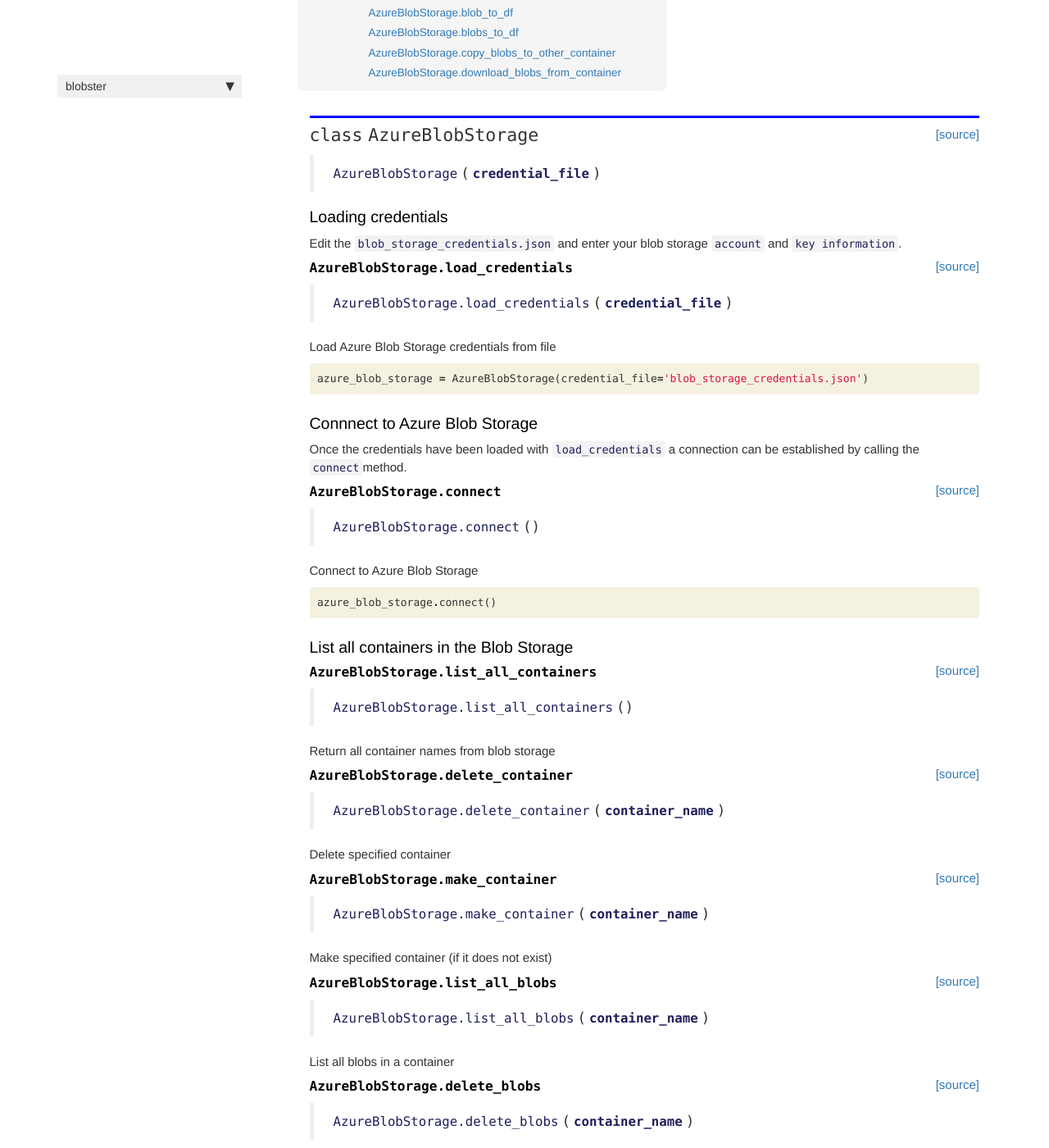
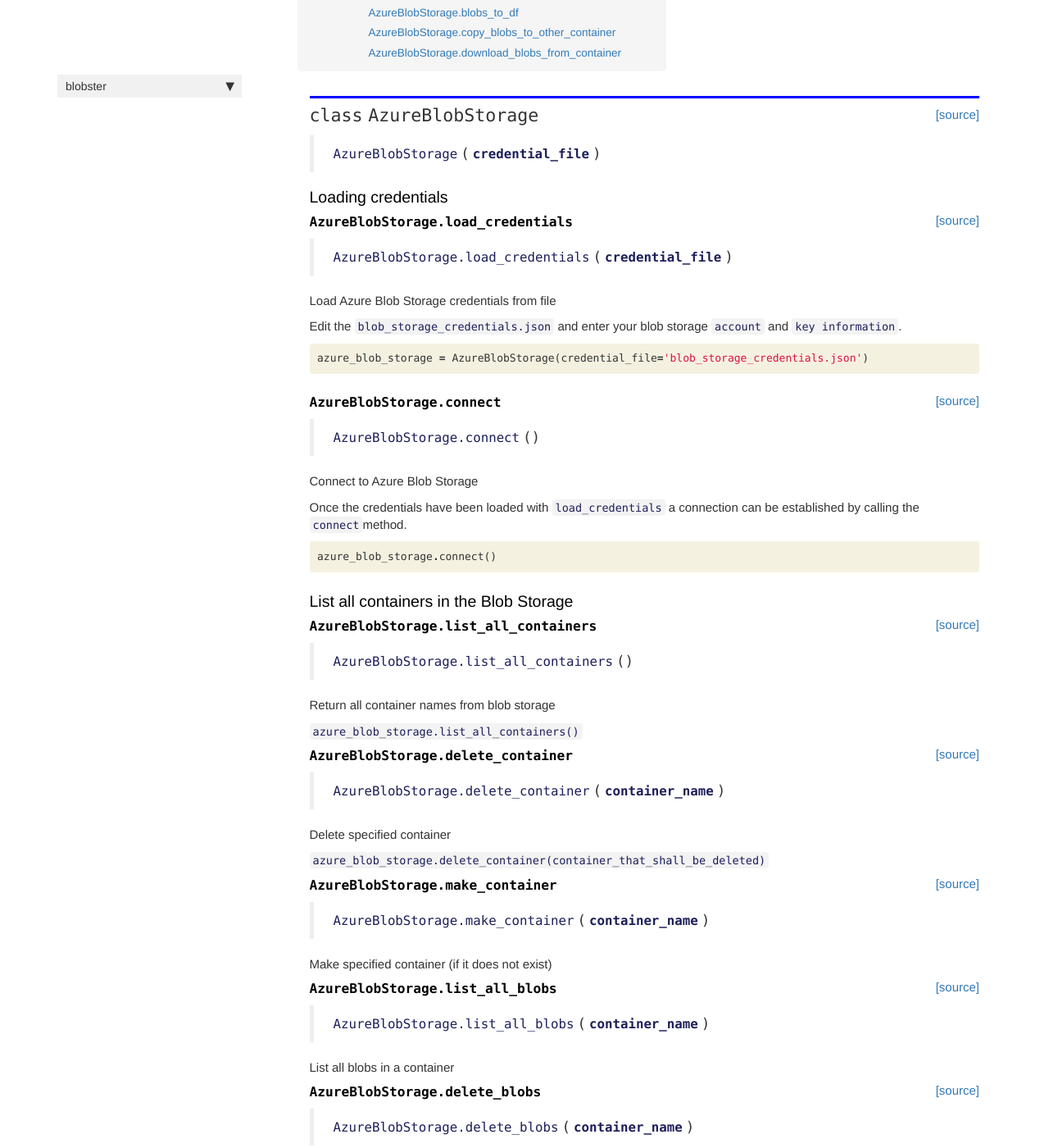
Before and after one commit to tkanngiesser/blobster, a Jekyll site: the page built from docs/core.html, in a window 1280 px wide and 1400 px high, scrolled down 584 px. Shown: the whole window at 82% size. Built offline with Jekyll 4.4.1, drawn with Linux system fonts in a browser that asks for light colours; nearby versions of some CDN libraries; comment, search, counter and statistics services are not loaded; some of the changed text lies outside the part shown.

Commit message:
update docs

```diff
--- a/docs/core.html
+++ b/docs/core.html
@@ -47,8 +47,7 @@
 </div>
 <div class="cell border-box-sizing text_cell rendered"><div class="inner_cell">
 <div class="text_cell_render border-box-sizing rendered_html">
-<h3 id="Loading-credentials">Loading credentials<a class="anchor-link" href="#Loading-credentials">&#182;</a></h3><p>Edit the <code>blob_storage_credentials.json</code> and enter your blob storage <code>account</code> and <code>key information</code>.</p>
-
+<h3 id="Loading-credentials">Loading credentials<a class="anchor-link" href="#Loading-credentials">&#182;</a></h3>
 </div>
 </div>
 </div>
@@ -76,6 +75,13 @@
 </div>
 
 </div>
+<div class="cell border-box-sizing text_cell rendered"><div class="inner_cell">
+<div class="text_cell_render border-box-sizing rendered_html">
+<p>Edit the <code>blob_storage_credentials.json</code> and enter your blob storage <code>account</code> and <code>key information</code>.</p>
+
+</div>
+</div>
+</div>
 <div class="cell border-box-sizing code_cell rendered">
 <div class="input">
 
@@ -88,14 +94,6 @@
 </div>
 </div>
 
-</div>
-<div class="cell border-box-sizing text_cell rendered"><div class="inner_cell">
-<div class="text_cell_render border-box-sizing rendered_html">
-<h3 id="Connnect-to-Azure-Blob-Storage">Connnect to Azure Blob Storage<a class="anchor-link" href="#Connnect-to-Azure-Blob-Storage">&#182;</a></h3><p>Once the credentials have been loaded with <code>load_credentials</code>
-a connection can be established by calling the <code>connect</code>method.</p>
-
-</div>
-</div>
 </div>
 <div class="cell border-box-sizing code_cell rendered">
 
@@ -120,6 +118,14 @@
 </div>
 </div>
 
+</div>
+<div class="cell border-box-sizing text_cell rendered"><div class="inner_cell">
+<div class="text_cell_render border-box-sizing rendered_html">
+<p>Once the credentials have been loaded with <code>load_credentials</code>
+a connection can be established by calling the <code>connect</code>method.</p>
+
+</div>
+</div>
 </div>
 <div class="cell border-box-sizing code_cell rendered">
 <div class="input">
@@ -164,6 +170,13 @@
 </div>
 
 </div>
+<div class="cell border-box-sizing text_cell rendered"><div class="inner_cell">
+<div class="text_cell_render border-box-sizing rendered_html">
+<p><code>azure_blob_storage.list_all_containers()</code></p>
+
+</div>
+</div>
+</div>
 <div class="cell border-box-sizing code_cell rendered">
 
 </div>
@@ -187,6 +200,13 @@
 </div>
 </div>
 
+</div>
+<div class="cell border-box-sizing text_cell rendered"><div class="inner_cell">
+<div class="text_cell_render border-box-sizing rendered_html">
+<p><code>azure_blob_storage.delete_container(container_that_shall_be_deleted)</code></p>
+
+</div>
+</div>
 </div>
 <div class="cell border-box-sizing code_cell rendered">
 
```
Also changed, not shown: 1 other file.
